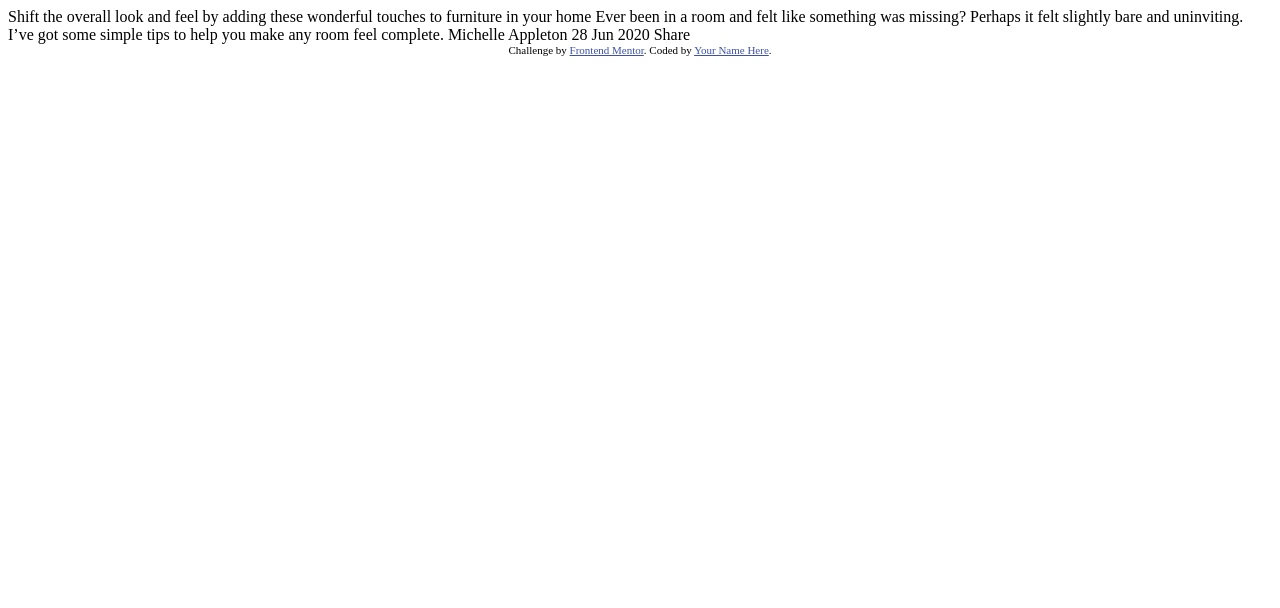
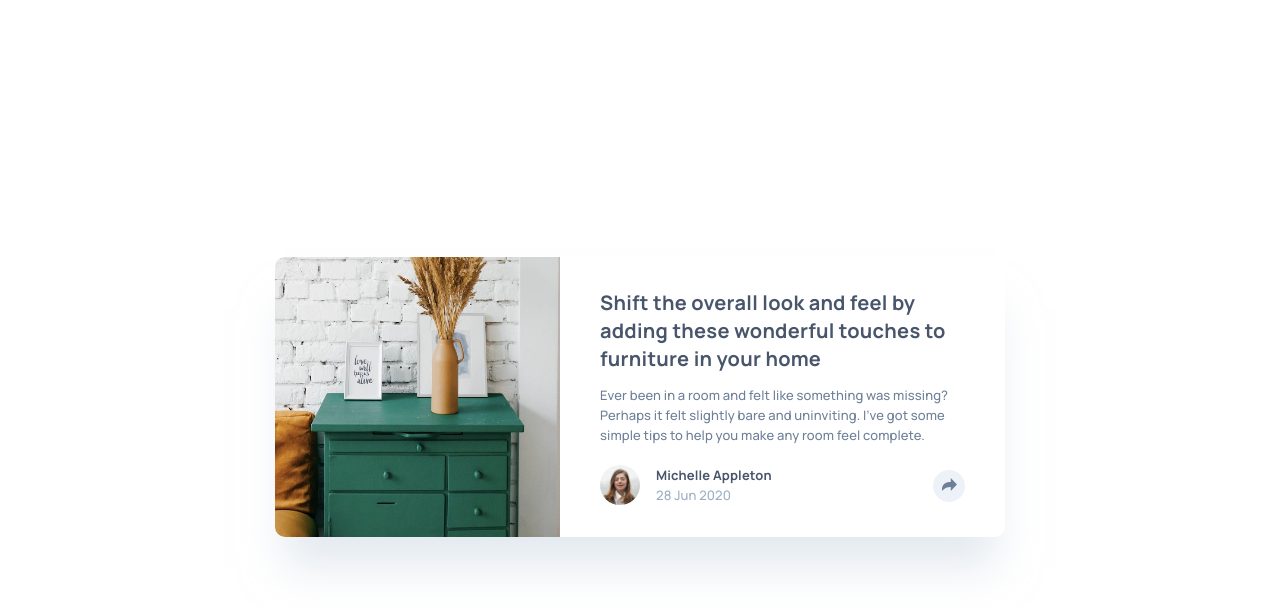
Before and after one commit to VeljkoKnezevic/article-preview-component, a plain HTML site: page index.html in a window 1280 px wide. Drawn offline with Linux system fonts and the light colour scheme.

Commit message:
Finished styling and js

```diff
--- a/index.html
+++ b/index.html
@@ -1,36 +1,76 @@
 <!DOCTYPE html>
 <html lang="en">
   <head>
-  <meta charset="UTF-8">
-  <meta name="viewport" content="width=device-width, initial-scale=1.0"> <!-- displays site properly based on user's device -->
+    <meta charset="UTF-8" />
+    <meta name="viewport" content="width=device-width, initial-scale=1.0" />
+    <!-- displays site properly based on user's device -->
+    <link rel="stylesheet" href="./styles/styles.css" />
+    <link
+      rel="icon"
+      type="image/png"
+      sizes="32x32"
+      href="./images/favicon-32x32.png"
+    />
+    <link rel="preconnect" href="https://fonts.googleapis.com" />
+    <link rel="preconnect" href="https://fonts.gstatic.com" crossorigin />
+    <link
+      href="https://fonts.googleapis.com/css2?family=Manrope:wght@500;700&display=swap"
+      rel="stylesheet"
+    />
 
-  <link rel="icon" type="image/png" sizes="32x32" href="./images/favicon-32x32.png">
-
+    <script src="./script.js" defer></script>
     <title>Frontend Mentor | Article preview component</title>
-
-  <!-- Feel free to remove these styles or customise in your own stylesheet 👍 -->
-  <style>
-    .attribution { font-size: 11px; text-align: center; }
-    .attribution a { color: hsl(228, 45%, 44%); }
-  </style>
   </head>
   <body>
-
-  Shift the overall look and feel by adding these wonderful
-  touches to furniture in your home
-
-  Ever been in a room and felt like something was missing? Perhaps
-  it felt slightly bare and uninviting. I’ve got some simple tips
-  to help you make any room feel complete.
-
-  Michelle Appleton
-  28 Jun 2020
-
-  Share
-
-  <div class="attribution">
-    Challenge by <a href="https://www.frontendmentor.io?ref=challenge" target="_blank">Frontend Mentor</a>.
-    Coded by <a href="#">Your Name Here</a>.
+    <main class="main">
+      <img src="./images/drawers.jpg" alt="" class="main__image" />
+      <div class="main__content">
+        <h1 class="main__heading">
+          Shift the overall look and feel by adding these wonderful touches to
+          furniture in your home
+        </h1>
+        <p class="main__para">
+          Ever been in a room and felt like something was missing? Perhaps it
+          felt slightly bare and uninviting. I’ve got some simple tips to help
+          you make any room feel complete.
+        </p>
+        <div class="wrapper">
+          <section class="main__passive">
+            <img
+              class="main__passive__profile"
+              src="./images/avatar-michelle.jpg"
+              alt=""
+            />
+            <div class="name-and-date">
+              <h2 class="main__passive__name">Michelle Appleton</h2>
+              <div class="main__passive__date">28 Jun 2020</div>
             </div>
+          </section>
+          <div class="main__active">
+            <div class="main__active__text">Share</div>
+            <div class="main__active__logos">
+              <img
+                src="./images/icon-facebook.svg"
+                alt=""
+                class="main__active__logo"
+              />
+              <img
+                src="./images/icon-twitter.svg"
+                alt=""
+                class="main__active__logo"
+              />
+              <img
+                src="./images/icon-pinterest.svg"
+                alt=""
+                class="main__active__logo"
+              />
+            </div>
+          </div>
+          <button class="main__share">
+            <img src="./images/icon-share-passive.svg" alt="" />
+          </button>
+        </div>
+      </div>
+    </main>
   </body>
 </html>
--- a/script.js
+++ b/script.js
@@ -0,0 +1,13 @@
+const passive = document.querySelector(".main__passive");
+const active = document.querySelector(".main__active");
+const button = document.querySelector(".main__share");
+
+button.addEventListener("click", () => {
+  if (passive.style.display === "none" || passive.style.display === "") {
+    active.style.display = "none";
+    passive.style.display = "flex";
+  } else if (active.style.display === "none" || active.style.display === "") {
+    passive.style.display = "none";
+    active.style.display = "flex";
+  }
+});
--- /dev/null
+++ b/styles/styles.scss
@@ -0,0 +1,203 @@
+html {
+  box-sizing: border-box;
+  font-size: 100%;
+}
+
+*,
+*::before,
+*::after {
+  box-sizing: inherit;
+}
+
+body {
+  margin: 0;
+  font-family: "Manrope", sans-serif;
+  display: grid;
+  place-items: center;
+  height: 100vh;
+}
+
+.main {
+  max-width: 327px;
+  margin: 74px 24px 81px;
+  background: #ffffff;
+  box-shadow: 0px 40px 40px -10px rgba(201, 213, 225, 0.503415);
+  border-radius: 10px;
+
+  &__image {
+    width: 100%;
+    height: 200px;
+    border-radius: 10px 10px 0 0;
+  }
+
+  &__heading {
+    font-weight: 700;
+    font-size: 16px;
+    line-height: 24px;
+    letter-spacing: 0.2px;
+    color: #48556a;
+    margin: 0;
+    margin-top: 36px;
+    padding: 0 32px;
+  }
+
+  &__para {
+    font-weight: 500;
+    font-size: 13px;
+    line-height: 20px;
+    letter-spacing: 0.121875px;
+    color: #6e8098;
+    margin: 0;
+    margin-top: 12px;
+    padding: 0 32px;
+  }
+
+  &__passive {
+    margin-top: 32px;
+    display: flex;
+    align-items: center;
+    padding: 0 32px 20px;
+
+    &__profile {
+      width: 40px;
+      height: 40px;
+      border-radius: 50%;
+    }
+
+    .name-and-date {
+      margin-left: 16px;
+    }
+
+    &__name {
+      font-weight: 700;
+      font-size: 13px;
+      line-height: 20px;
+      letter-spacing: 0.121875px;
+      color: #48556a;
+      margin: 0;
+    }
+
+    &__date {
+      font-weight: 500;
+      font-size: 13px;
+      line-height: 20px;
+      letter-spacing: 0.121875px;
+      color: #9daec2;
+    }
+  }
+
+  &__active {
+    background: #48556a;
+    border-radius: 0px 0px 10px 10px;
+    display: flex;
+    align-items: center;
+    padding: 22px 32px;
+    margin-top: 20px;
+    display: none;
+    width: 100%;
+
+    &__text {
+      font-weight: 500;
+      font-size: 13px;
+      line-height: 20px;
+      text-transform: uppercase;
+      letter-spacing: 5px;
+      color: #9daec2;
+    }
+
+    &__logos {
+      margin-left: 21px;
+      display: flex;
+      align-items: center;
+    }
+
+    &__logo + &__logo {
+      margin-left: 16px;
+    }
+  }
+  .wrapper {
+    display: flex;
+    align-items: center;
+    position: relative;
+  }
+
+  &__share {
+    position: absolute;
+    padding: 8px 8.5px;
+    background: #ecf2f8;
+    border-radius: 50%;
+    border: none;
+    top: 35px;
+    right: 32px;
+  }
+}
+
+@media (min-width: 1200px) {
+  .main {
+    display: flex;
+    position: relative;
+    max-width: 730px;
+    box-shadow: 0px 40px 40px -10px rgba(201, 213, 225, 0.503415);
+    border-radius: 10px;
+
+    &__image {
+      width: 285px;
+      height: 280px;
+      border-radius: 10px 0 0 10px;
+    }
+
+    &__content {
+      padding: 32px 40px;
+    }
+
+    &__heading {
+      padding: 0;
+      margin: 0;
+      font-size: 20px;
+      line-height: 28px;
+      letter-spacing: 0.25px;
+    }
+
+    &__para {
+      padding: 0;
+      margin: 0;
+      margin-top: 12px;
+      font-size: 13px;
+      line-height: 20px;
+      letter-spacing: 0.121875px;
+    }
+
+    &__passive {
+      padding: 0;
+      margin-top: 20px;
+      display: flex !important;
+    }
+
+    &__active {
+      border-radius: 10px;
+      box-shadow: 0px 10px 10px rgba(201, 213, 225, 0.503415);
+      margin: 0;
+      width: 70%;
+      position: absolute;
+      padding: 18px 36px 29px 37px;
+      right: -108px;
+      bottom: 60px;
+
+      &::after {
+        content: "";
+        height: 0;
+        width: 0;
+        top: 67px;
+        left: 120px;
+        position: absolute;
+        border: 10px solid transparent;
+        border-top-color: hsl(217, 19%, 35%);
+      }
+    }
+
+    &__share {
+      top: 25px;
+      right: 0;
+    }
+  }
+}
```
Also changed, not shown: styles/styles.css, 1 other file. Lines whose indentation alone changed are shown as unchanged.
